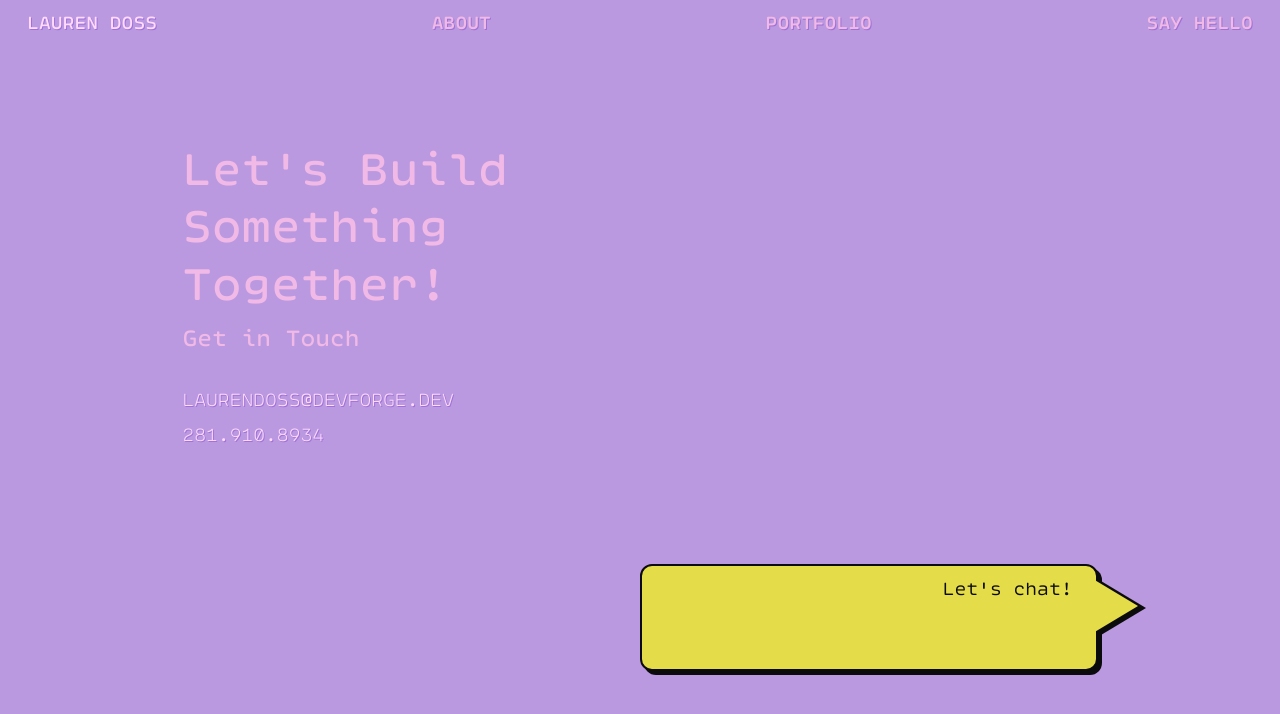
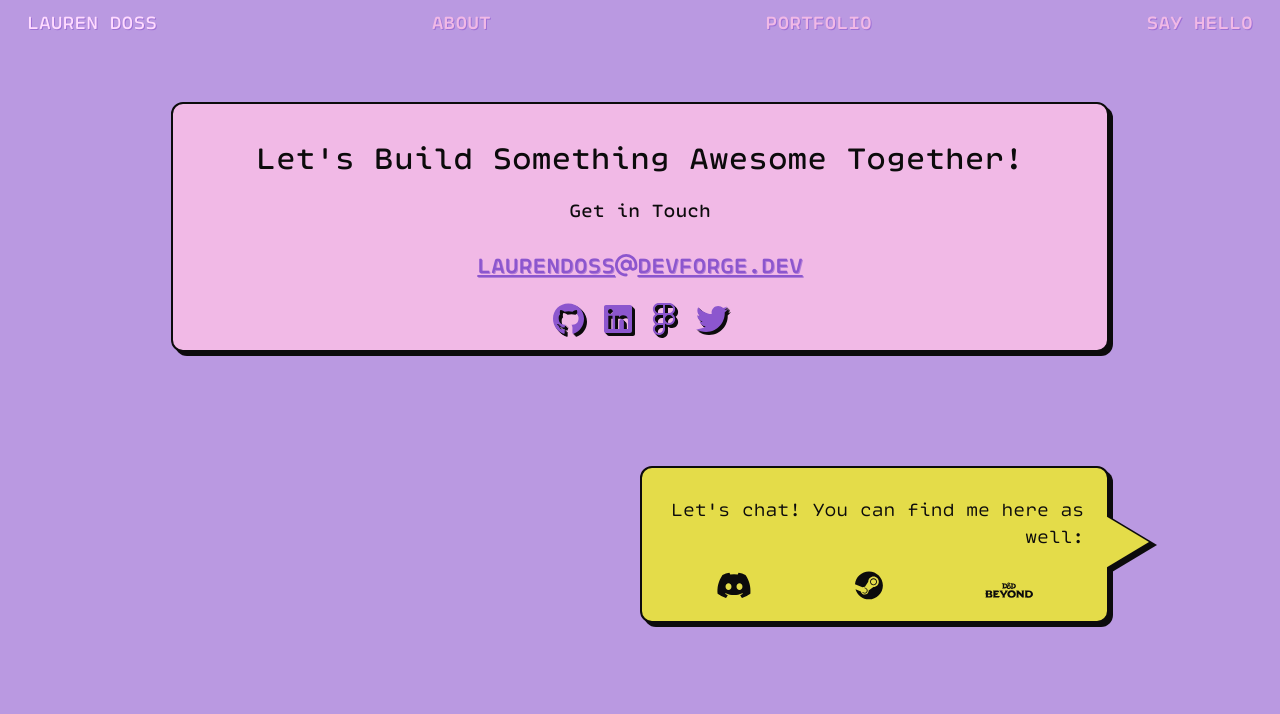
Before and after one commit to Code-Hime/portfolio-personal, a Vue app: page /contact in a window 1280 px wide. Shown: the top 714 px of the page. Built offline with nearby package versions, Linux system fonts and the light colour scheme; what vue-writer would draw is missing.

Commit message:
Added contact content and fixed styling issues

```diff
--- a/src/main.js
+++ b/src/main.js
@@ -22,10 +22,10 @@ import
         faThumbTack
     } from '@fortawesome/free-solid-svg-icons';
 import { faStar as faStarRegular } from '@fortawesome/free-regular-svg-icons';
-import { faDAndD, faDAndDBeyond, faSpotify, faLinkedin, faGithub, faTwitter, faFigma } from '@fortawesome/free-brands-svg-icons';
+import { faDAndD, faDAndDBeyond, faSpotify, faLinkedin, faGithub, faTwitter, faFigma, faDiscord, faSteam } from '@fortawesome/free-brands-svg-icons';
 
 /* add icons to the library */
-library.add(faBrain, faStar, faStarRegular, faCake, faCookieBite, faGamepad, faBook, faDAndD, faPenRuler, faHammer, faDiceD20, faDAndDBeyond, faSpotify, faLinkedin, faGithub, faTwitter, faAt, faFigma, faThumbTack);
+library.add(faBrain, faStar, faStarRegular, faCake, faCookieBite, faGamepad, faBook, faDAndD, faPenRuler, faHammer, faDiceD20, faDAndDBeyond, faSpotify, faLinkedin, faGithub, faTwitter, faAt, faFigma, faThumbTack, faDiscord, faSteam);
 
 createApp(App)
 .use(router)
--- a/src/style.css
+++ b/src/style.css
@@ -50,6 +50,7 @@ section {
   display: flex;
   flex-direction: column;
   margin-top: 4rem;
+  align-items: center;
 }
 
 h1 {
--- a/src/views/About.vue
+++ b/src/views/About.vue
@@ -8,8 +8,6 @@ const roles = ["Developer", "Designer", "Problem Solver", "Puzzle Master", "Lvl
 
 <template>
     <section class="about">
-        <div class="about-header">
-        </div>
         <div class="about-body">
             <div class="bio-container">
                 <div class="row row-1">
--- a/src/views/Contact.vue
+++ b/src/views/Contact.vue
@@ -1,48 +1,109 @@
 <script setup>
+import { FontAwesomeIcon } from '@fortawesome/vue-fontawesome';
 import Footer from '../components/Footer.vue';
 </script>
 
 <template>
     <section class="contact">
-        <div class="contact-header">
-            <h1>Let's Build Something Together!</h1>
-            <h2>Get in Touch</h2>
-        </div>
-        <div class="contact-body">
-            <a target="_blank" href="mailto:laurendoss@devforge.dev?subject=Let's work together">laurendoss@devforge.dev</a>
-            <a target="_blank" href="tel:2819108934">281.910.8934</a>
+        <div class="contact-container">
+            <div class="contact-header">
+                <h1>Let's Build Something Awesome Together!</h1>
+                <h2>Get in Touch</h2>
+            </div>
+            <div class="contact-body">
+                <div class="contact-group">
+                    <a target="_blank" href="mailto:laurendoss@devforge.dev?subject=Let's work together">laurendoss<font-awesome-icon icon="fa-solid fa-at" />devforge.dev</a>
+                    <div class="icon-group">
+                        <a target="_blank" href="https://github.com/Code-Hime"><font-awesome-icon icon="fa-brands fa-github" class="contact-icon" /></a>
+                        <a target="_blank" href="https://www.linkedin.com/in/lauren-grills-76484893/"><font-awesome-icon icon="fa-brands fa-linkedin" class="contact-icon" /></a>
+                        <a target="_blank" href="https://www.figma.com/@himecchi"><font-awesome-icon icon="fa-brands fa-figma" class="contact-icon" /></a>
+                        <a target="_blank" href="https://twitter.com/code_hime"><font-awesome-icon icon="fa-brands fa-twitter" class="contact-icon" /></a>
+                    </div>
+                </div>
+            </div>
         </div>
         <div class="contact-footer footer">
-            <Footer>Let's chat!</Footer>
+            <Footer>
+                <p>Let's chat! You can find me here as well: </p>
+                <div class="footer-icon-group">
+                    <a target="_blank" href="https://discordapp.com/users/himecchi"><font-awesome-icon icon="fa-brands fa-discord" size="xl" class="footer-icon"></font-awesome-icon></a>
+                    <a target="_blank" href="https://steamcommunity.com/id/pinkrangerhime/"><font-awesome-icon icon="fa-brands fa-steam" size="xl" class="footer-icon"></font-awesome-icon></a>
+                    <a target="_blank" href="https://www.dndbeyond.com/members/Himecchi"><font-awesome-icon icon="fa-brands fa-d-and-d-beyond" size="2xl" class="footer-icon"></font-awesome-icon></a>
+                </div>
+            </Footer>
         </div>
     </section>
 </template>
 
 <style scoped>
 @import url('../style.css');
-.contact-header {
-    width: 60%;
+
+.contact-container {
+    display: flex;
+    flex-direction: column;
+    width: 70vw;
+    gap: 10px;
+
+    border-radius: 12px;
+    border: 2px solid var(--neutral-shade);
+    box-shadow: 4px 4px var(--neutral-shade);
+    padding: 0.6em 1.2em;
+    background-color: var(--accent-shade);
+    color: var(--neutral-shade);
 }
 
-h1 {
-    font-size: 3rem;
+.contact-header {
+    text-align: center;
 }
 
-h2 {
-    margin-top: -2rem;
-    margin-bottom: 2rem;
+.contact-header > h1 {
+    font-size: 2rem;
+    margin-bottom: 20px;
 }
 
-.contact-body {
+.contact-header > h2 {
+    font-size: 1.2rem
+}
+
+.contact-group {
     display: flex;
     flex-direction: column;
-    gap: 8px;
+    flex-wrap: wrap;
+    align-items: center;
+
+    font-size: 1.4rem;
 }
 
-.contact-body a {
-    font-family: 'Ellograph Thin';
-    text-decoration: none;
-    font-size: 1.2rem;
-    color: var(--accent-shade-light);
+.icon-group {
+    display: flex;
+    flex-direction: row;
+    gap: 20px;
+
+    padding-top: 20px;
+}
+
+.fa-layers {
+    position: relative;
+}
+
+.footer-icon-group {
+    display: flex;
+    flex-direction: row;
+    justify-content: space-around;
+}
+
+.footer-icon {
+    color: var(--neutral-shade);
+}
+
+.contact-icon {
+    font-size: 2rem;
+    color: var(--primary-shade);
+    filter: drop-shadow(1px 1px 0px var(--neutral-shade)) drop-shadow(2px 2px 0px var(--neutral-shade));
+}
+
+.contact-icon:hover {
+    filter: none;
+    transition: filter 0.1s ease-in;
 }
 </style>
```
